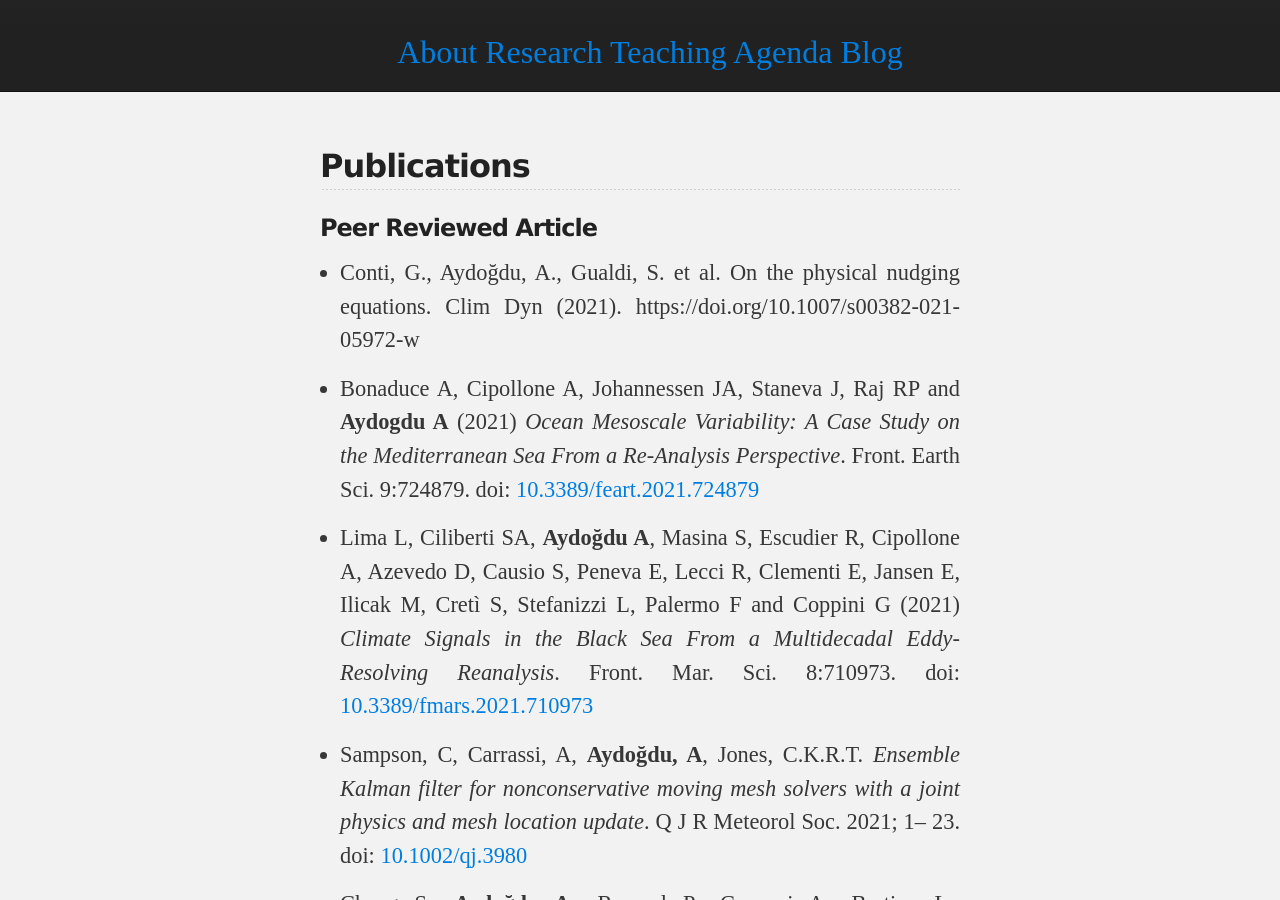
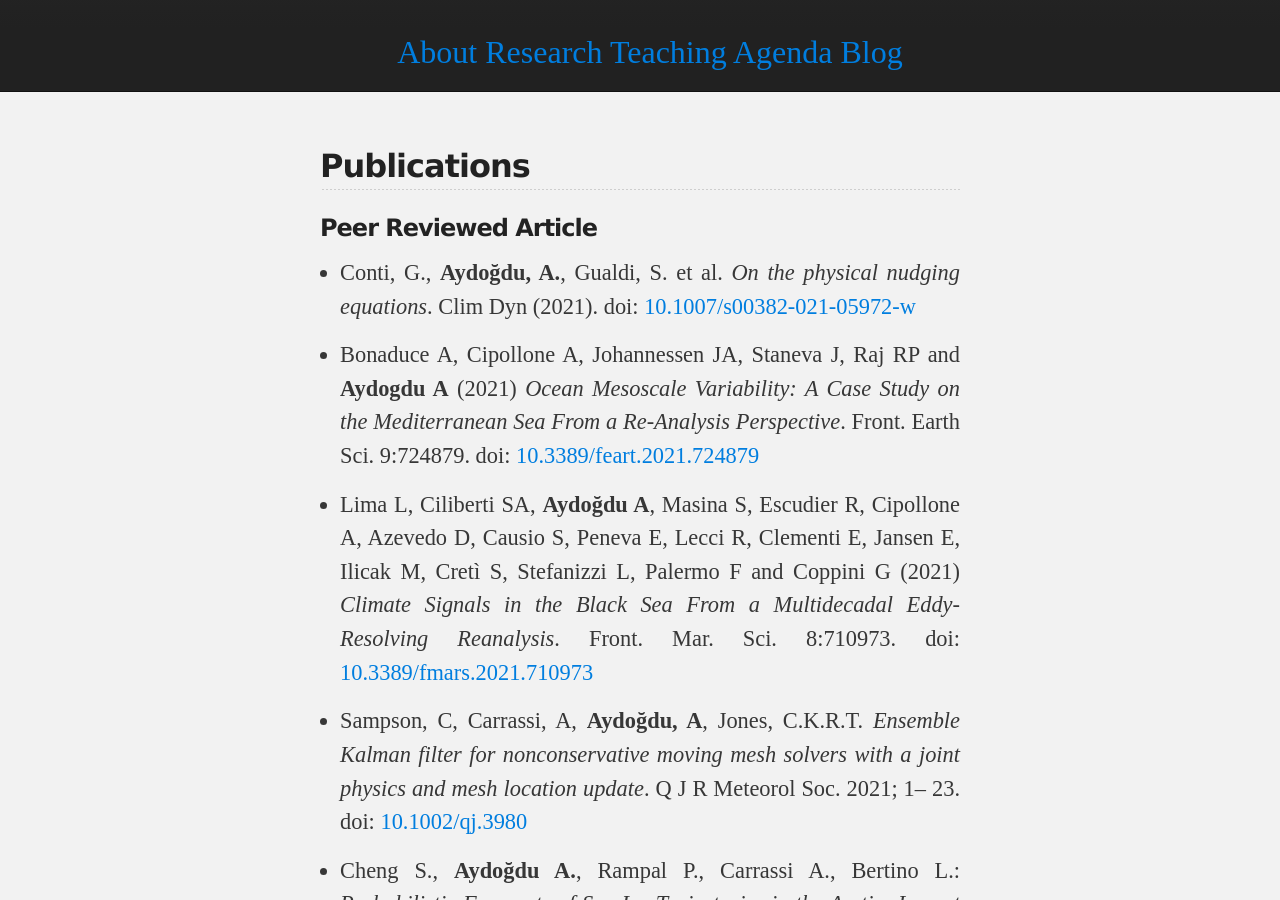
Before and after one commit to aydogduali/aydogduali.github.io, a Jekyll site: the page built from research/publication.md, in a window 1280 px wide and 900 px high, scrolled down 384 px. Built offline with Jekyll 4.4.1, drawn with Linux system fonts in a browser that asks for light colours; our own code applies the rules of GitHub Pages for plain Markdown files; the repository's description, which GitHub fills in, is left out; some of the changed lines change nothing that is shown.

```diff
--- a/research/publication.md
+++ b/research/publication.md
@@ -6,7 +6,7 @@
 
 ### Peer Reviewed Article
 
-- Conti, G., Aydoğdu, A., Gualdi, S. et al. On the physical nudging equations. Clim Dyn (2021). https://doi.org/10.1007/s00382-021-05972-w
+- Conti, G., __Aydoğdu, A.__, Gualdi, S. et al. *On the physical nudging equations*. Clim Dyn (2021). doi: [10.1007/s00382-021-05972-w](https://doi.org/10.1007/s00382-021-05972-w)
 
 - Bonaduce A, Cipollone A, Johannessen JA, Staneva J, Raj RP and __Aydogdu A__ (2021) *Ocean Mesoscale Variability: A Case Study on the Mediterranean Sea From a Re-Analysis Perspective*. Front. Earth Sci. 9:724879. doi: [10.3389/feart.2021.724879](https://doi.org/10.3389/feart.2021.724879)
 
```
